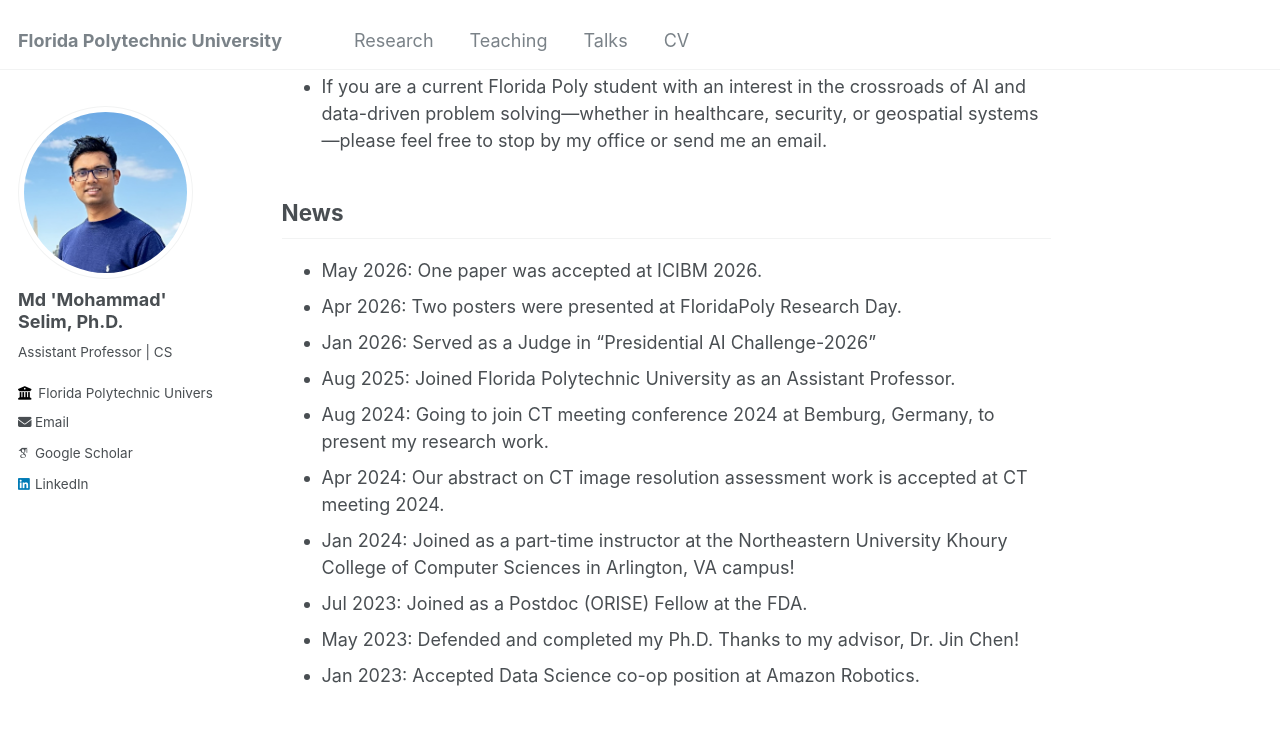
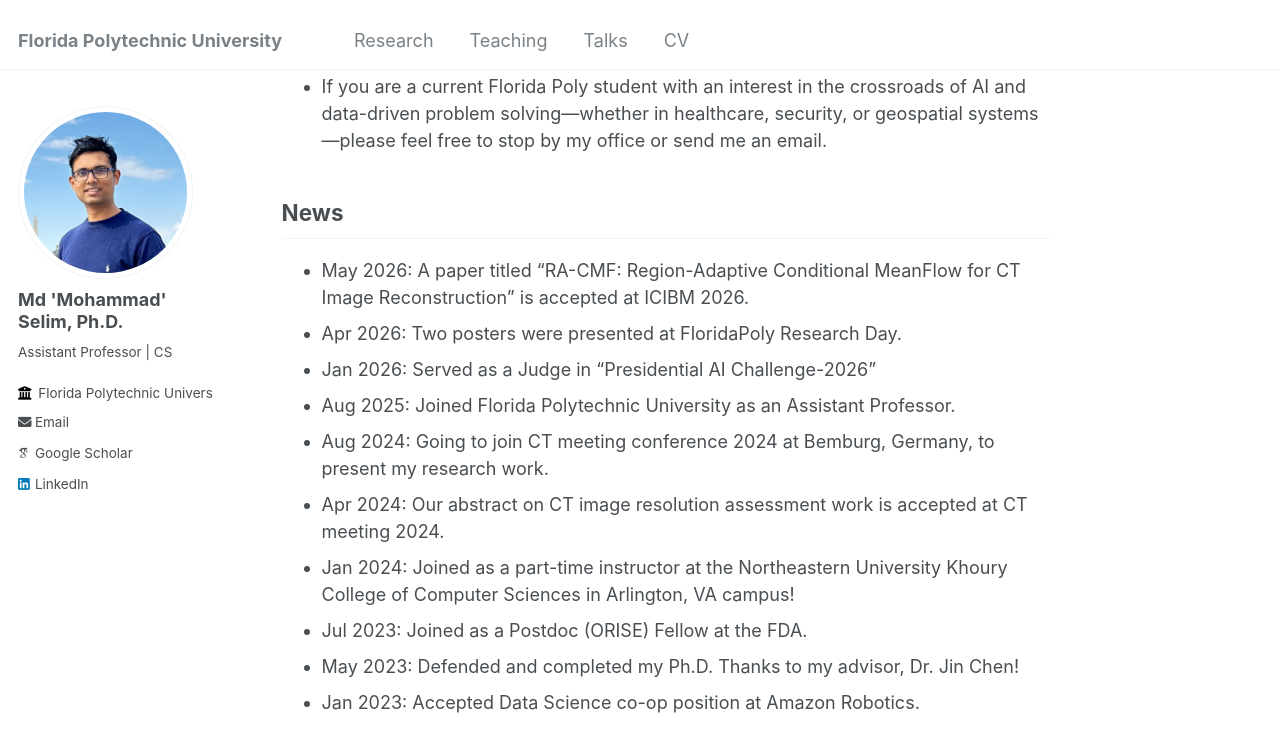
Before and after one commit to selimmd/selimmd.github.io, a Jekyll site: the page built from _pages/about.md, in a window 1280 px wide and 900 px high, scrolled down 548 px. Shown: the top 752 px of the window. Built offline with Jekyll 4.4.1, drawn with Linux system fonts in a browser that asks for light colours; some web fonts are replaced.

Commit message:
Clarify paper acceptance details for ICIBM 2026
Updated news section with detailed paper title for ICIBM 2026.

```diff
--- a/_pages/about.md
+++ b/_pages/about.md
@@ -36,7 +36,7 @@ Leveraging remote sensing, GIS data, and aerial imagery combined with environmen
 - If you are a current Florida Poly student with an interest in the crossroads of AI and data-driven problem solving—whether in healthcare, security, or geospatial systems—please feel free to stop by my office or send me an email.
 
 ## News
-- May 2026: One paper was accepted at ICIBM 2026.
+- May 2026: A paper titled "RA-CMF: Region-Adaptive Conditional MeanFlow for CT Image Reconstruction" is accepted at ICIBM 2026.
 - Apr 2026: Two posters were presented at FloridaPoly Research Day.
 - Jan 2026: Served as a Judge in "Presidential AI Challenge-2026"
 - Aug 2025: Joined Florida Polytechnic University as an Assistant Professor.
```
